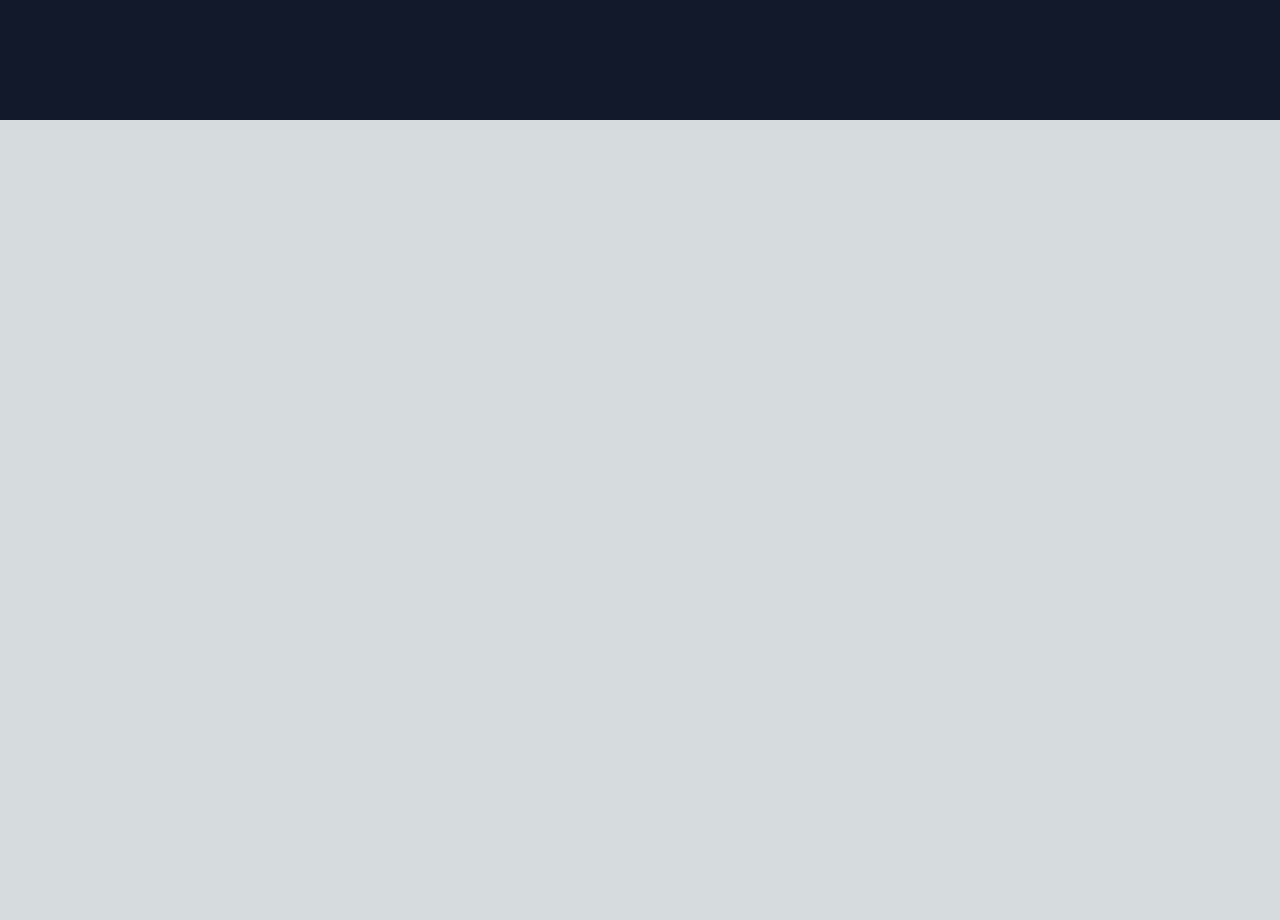
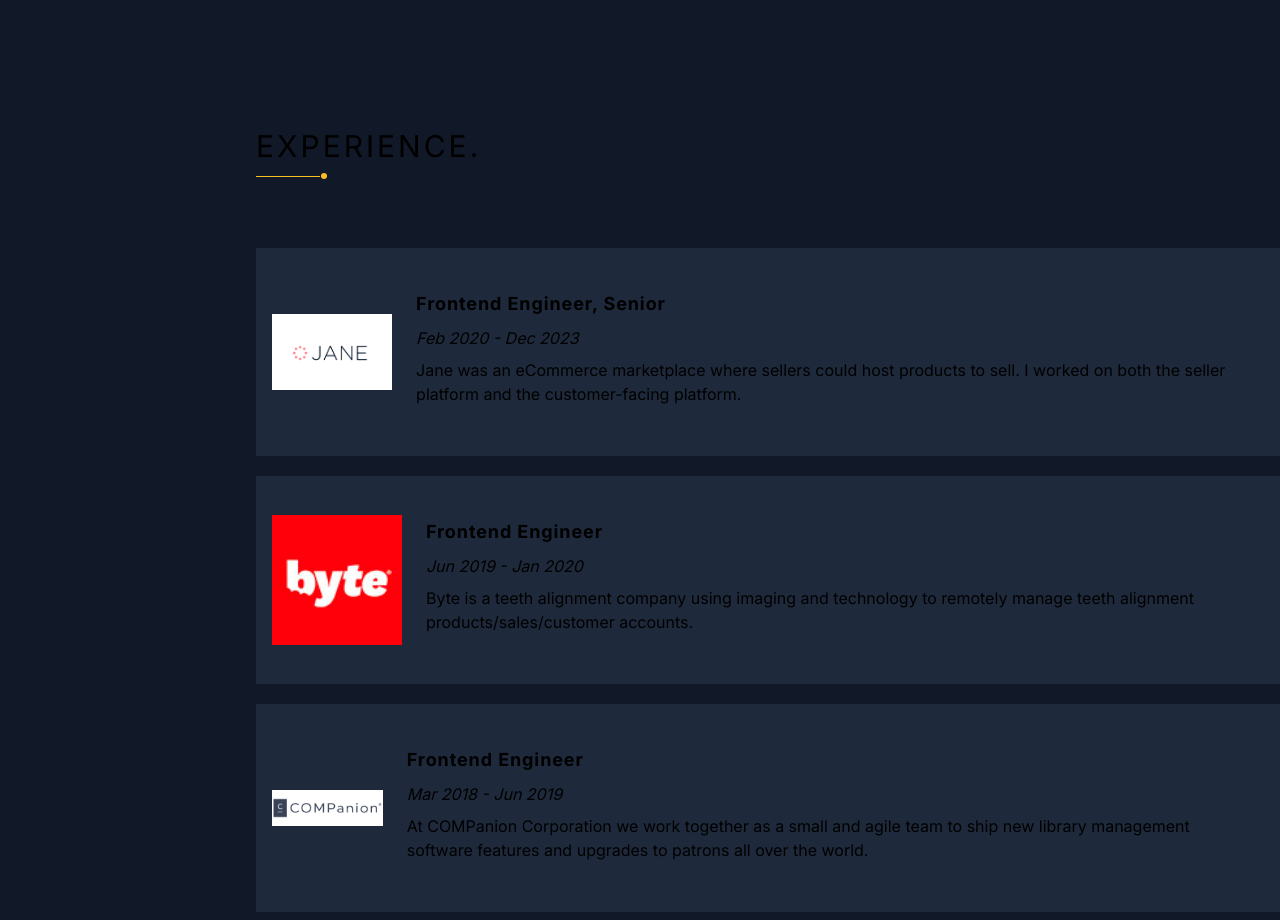
Before and after one commit to jaydray1/landing-port-2024, a Next.js app: page / in a window 1280 px wide. Shown: the part 1480-2400 px from the top of the page. Before the commit the page ends 1600 px from the top, so only its background shows below. Built offline with nearby package versions, Linux system fonts and the light colour scheme.

Commit message:
more styling, experience content.

```diff
--- a/app/experienceSet.ts
+++ b/app/experienceSet.ts
@@ -1,6 +1,7 @@
-const experienceSet = [
+export const experienceSet = [
     {
-        image: '',
+        image: '/a1.png',
+        imageAltText: 'image of jane logo',
         companyName: 'Jane',
         title: 'Frontend Engineer, Senior',
         dates: 'Feb 2020 - Dec 2023',
@@ -12,7 +13,8 @@ const experienceSet = [
 
     },
     {
-        image: '',
+        image: '/a2.png',
+        imageAltText: 'image of byte logo',
         companyName: 'Byte',
         title: 'Frontend Engineer',
         dates: 'Jun 2019 - Jan 2020',
@@ -24,7 +26,8 @@ const experienceSet = [
 
     },
     {
-        image: '',
+        image: '/a3.png',
+        imageAltText: 'image of COMPanion logo',
         companyName: 'COMPanion Corporation',
         title: 'Frontend Engineer',
         dates: 'Mar 2018 - Jun 2019',
--- a/app/page.tsx
+++ b/app/page.tsx
@@ -1,4 +1,5 @@
 import About from "@/components/About";
+import Experience from "@/components/Experience";
 import HomeIntro from "@/components/HomeIntro";
 import Nav from "@/components/Nav";
 
@@ -11,6 +12,7 @@ export default function Home() {
       <main className="flex flex-col align-center w-dvw md:ml-[16rem]">
           <HomeIntro />
           <About />
+          <Experience />
       </main>
     </div>
   );
--- a/components/Experience.tsx
+++ b/components/Experience.tsx
@@ -1,8 +1,31 @@
 'use client'
 
+import { experienceSet } from '@/app/experienceSet'
+import Image from 'next/image'
+
 const Experience = () => (
-    <section id="experience">
-        <div></div>
+    <section id="experience" className="gap-5 w-[64rem] flex-col flex self-center h-screen justify-center">
+        <h2 className="uppercase tracking-widest text-3xl before:bg-amber-400 before:h-px before:block before:w-16 before:my-6 before:absolute before:mt-12 after:w-1.5 after:h-1.5 after:rounded-full after:absolute after:bg-amber-400 after:my-[45px] after:mr-0 after:mx-[-10rem] mb-16">Experience.</h2>
+        {experienceSet.map((experience) => (
+            <div key={experience.companyName} >
+                <div className='flex w-[64rem] bg-slate-800 h-52 gap-10 items-center'>
+                    <div>
+                        <Image className="bg-white ml-4" src={experience.image} alt="image of Jane logo" width={150} height={150}/>
+                    </div>
+                    <div>
+                        <h4 className="mb-2 font-bold tracking-wider text-lg">{experience.title}</h4>
+                        <div className="mb-2 italic">{experience.dates}</div>
+                        <p className="mb-2">{experience.description.longText}</p>
+                        {experience.description.bullets && (
+                            <ul>
+                                {experience.description.bullets.map((bullet, index) => <li key={index}>{bullet}</li>)}
+                            </ul>
+                        )}
+                    </div>
+                    <div></div>
+                </div>
+            </div>
+        ))}
     </section>
 )
 
--- a/components/Nav.tsx
+++ b/components/Nav.tsx
@@ -42,7 +42,7 @@ const Nav = () => {
                 <nav className="flex flex-col gap-y-4">
                     <a href="#home" className="pl-6 cursor-pointer hover:text-amber-400 focus:text-amber-400 active:text-amber-600 target:bg-red"><FontAwesomeIcon icon={faHouse} className="mr-3" />Home</a>
                     <a href="#about" className="pl-6 cursor-pointer hover:text-amber-400 focus:text-amber-400 active:text-amber-600"><FontAwesomeIcon icon={faAddressCard} className="mr-3" />About</a>
-                    <a href="#contact" className="pl-6 cursor-pointer hover:text-amber-400 focus:text-amber-400 active:text-amber-600"><FontAwesomeIcon icon={faMapLocationDot} className="mr-3"/>Experience</a>
+                    <a href="#experience" className="pl-6 cursor-pointer hover:text-amber-400 focus:text-amber-400 active:text-amber-600"><FontAwesomeIcon icon={faMapLocationDot} className="mr-3"/>Experience</a>
                 </nav>
             </div>
 
```
